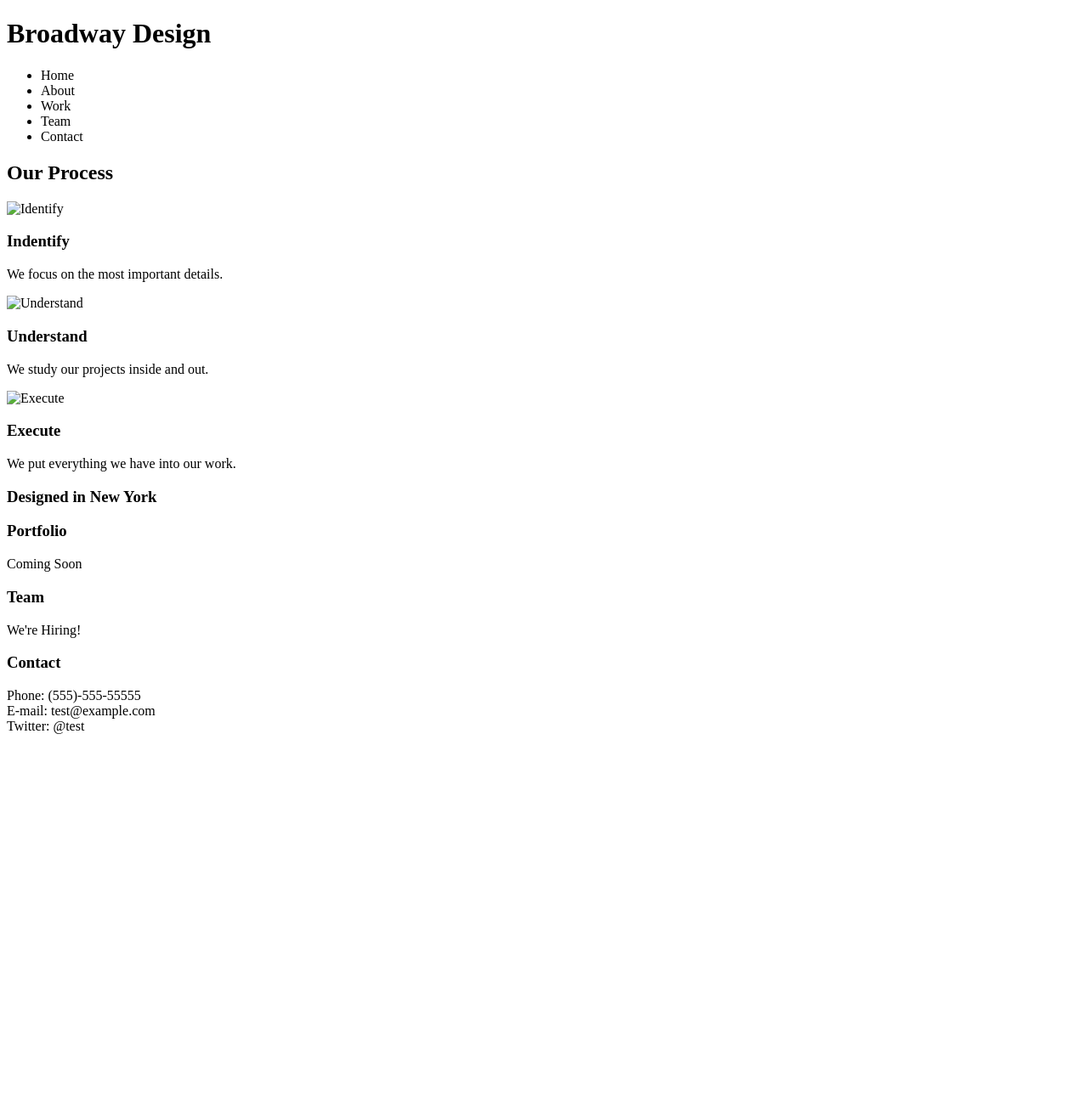
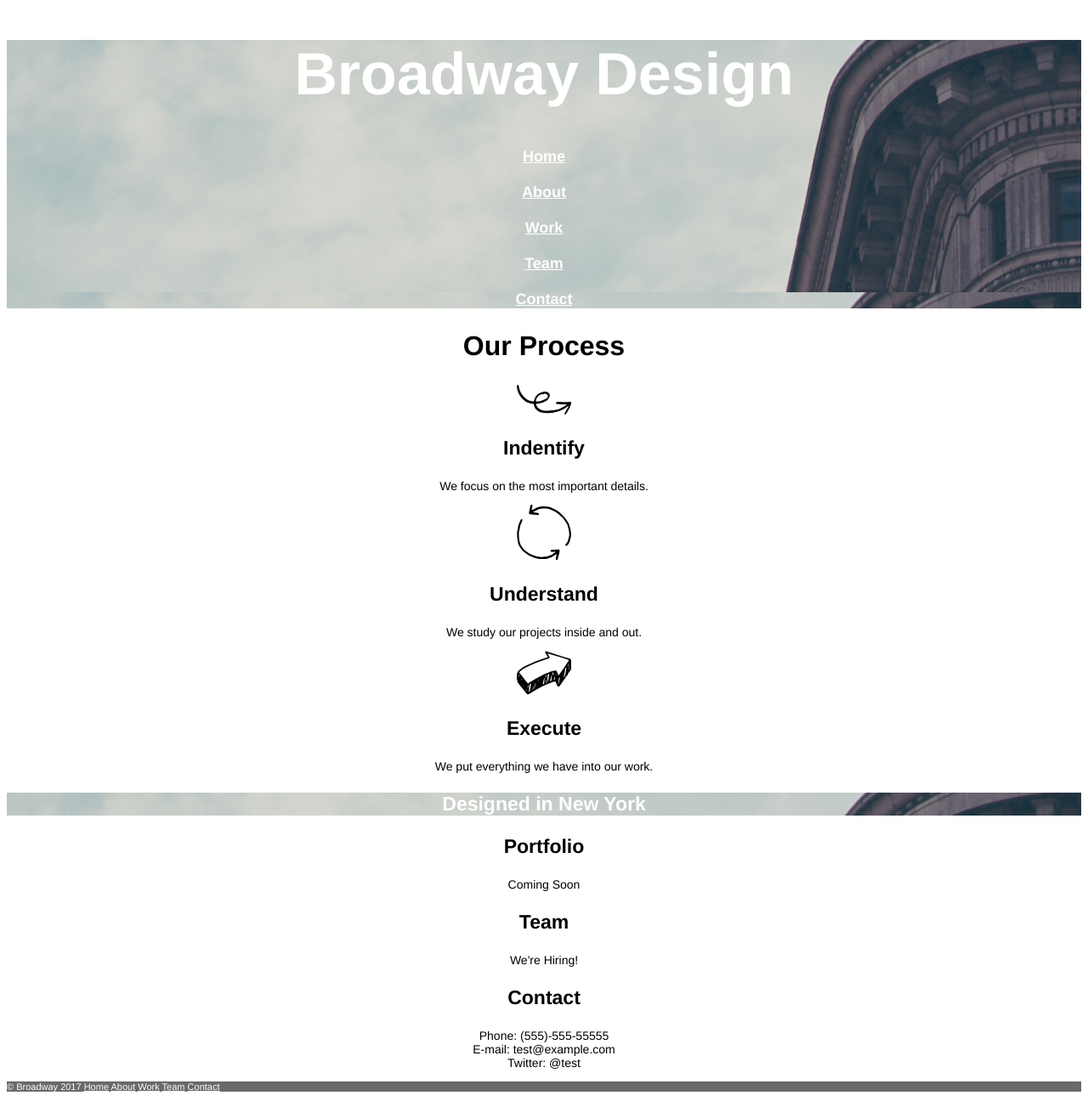
Before and after one commit to Andromeda112/Broadway, a plain HTML site: page index.html in a window 1280 px wide. Shown: the whole page at 85% size. Before the commit the page ends 880 px from the top, so only its background shows below. Drawn offline with Linux system fonts and the light colour scheme.

Commit message:
Final Code

```diff
--- a/index.html
+++ b/index.html
@@ -2,30 +2,29 @@
 <html>
   <head>
     <meta charset="utf-8">
+    <link rel="stylesheet" type="text/css" href="resources/css/style.css">
     <title>Broadway Design</title>
   </head>
   <body>
     <div class="header">
       <h1>Broadway Design</h1>
       <nav>
-        <ul>
-          <li>Home</li>
-          <li>About</li>
-          <li>Work</li>
-          <li>Team</li>
-          <li>Contact</li>
-        </ul>
+        <a href="Home">Home</a><br><br>
+        <a href="About">About</a><br><br>
+        <a href="Work">Work</a><br><br>
+        <a href="Team">Team</a><br><br>
+        <a href="Contact">Contact</a>
       </nav>
     </div>
     <h2>Our Process</h2>
     <div class="process">
-      <p> <img src="" alt="Identify"> </p>
+      <p> <img src="resources/identify.svg" alt="Identify"> </p>
       <h3>Indentify</h3>
       <p>We focus on the most important details.</p>
-      <p> <img src="" alt="Understand"> </p>
+      <p> <img src="resources/understand.svg" alt="Understand"> </p>
       <h3>Understand</h3>
       <p>We study our projects inside and out.</p>
-      <p> <img src="" alt="Execute"> </p>
+      <p> <img src="resources/execute.svg" alt="Execute"> </p>
       <h3>Execute</h3>
       <p>We put everything we have into our work.</p>
     </div>
@@ -39,5 +38,14 @@
         E-mail: test@example.com <br>
         Twitter: @test <br>
       </p>
+      <div class="footer">
+        <p id="copyright">© Broadway 2017
+            <a href="Home">Home</a>
+            <a href="About">About</a>
+            <a href="Work">Work</a>
+            <a href="Team">Team</a>
+            <a href="Contact">Contact</a>
+        </p>
+      </div>
   </body>
 </html>
--- a/resources/css/style.css
+++ b/resources/css/style.css
@@ -0,0 +1,59 @@
+body {
+  text-align: center;
+  font-family: Helvetica;
+}
+
+.header, .banner, footer {
+  color: white;
+  background-image: url("../the-flatiron-building.png");
+}
+
+h1 {
+  font-size: 70px;
+  font-weight: bold;
+}
+
+nav {
+  font-size: 18px;
+}
+
+h2 {
+  font-size: 32px;
+  font-weight: bold;
+}
+
+h3 {
+  font-size: 23px;
+  font-weight: bold;
+}
+
+p {
+  font-size: 14px;
+}
+
+p a {
+  font-size: 11px;
+  font-weight: normal;
+}
+
+.banner {
+  font-size: 23px;
+  font-weight: bold;
+}
+
+a {
+  font-size: 18px;
+  color: white;
+  font-weight: bold;
+}
+
+#copyright {
+  color: white;
+  font-size: 11px;
+  font-family: Helvetica;
+}
+
+.footer {
+  text-align: left;
+  background-color: dimgray;
+}
```
